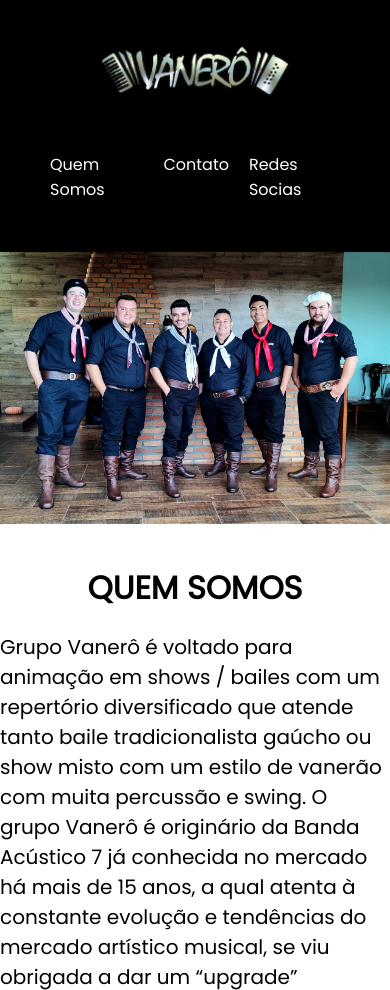
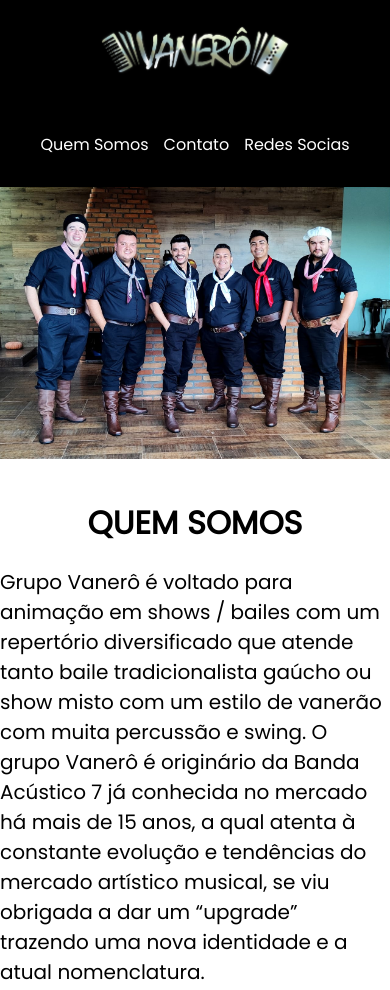
Before and after one commit to AlanDomingues/bandavanero, a plain HTML site: page index.html in a window 390 px wide. Shown: the top 990 px of the page. Drawn offline with Linux system fonts and the light colour scheme.

Commit message:
alteracoes

```diff
--- a/css/style.css
+++ b/css/style.css
@@ -45,6 +45,7 @@
 .quem-somos-bg {
   height: 1000px;
 }
+
 .quem-somos h1 {
   text-align: center;
   font-size: 2rem;
@@ -151,12 +152,15 @@ h4 {
 @media (min-width: 350px) and (max-width: 1100px) {
   .header {
     display: flex;
-    padding: 20px;
+    padding: -30px;
     align-items: center;
     justify-content: center;
   }
   .header img {
     max-width: 200px;
+  }
+  .nav-menu {
+    gap: 15px;
   }
   .nav-menu li a {
     font-size: 1rem;
```
